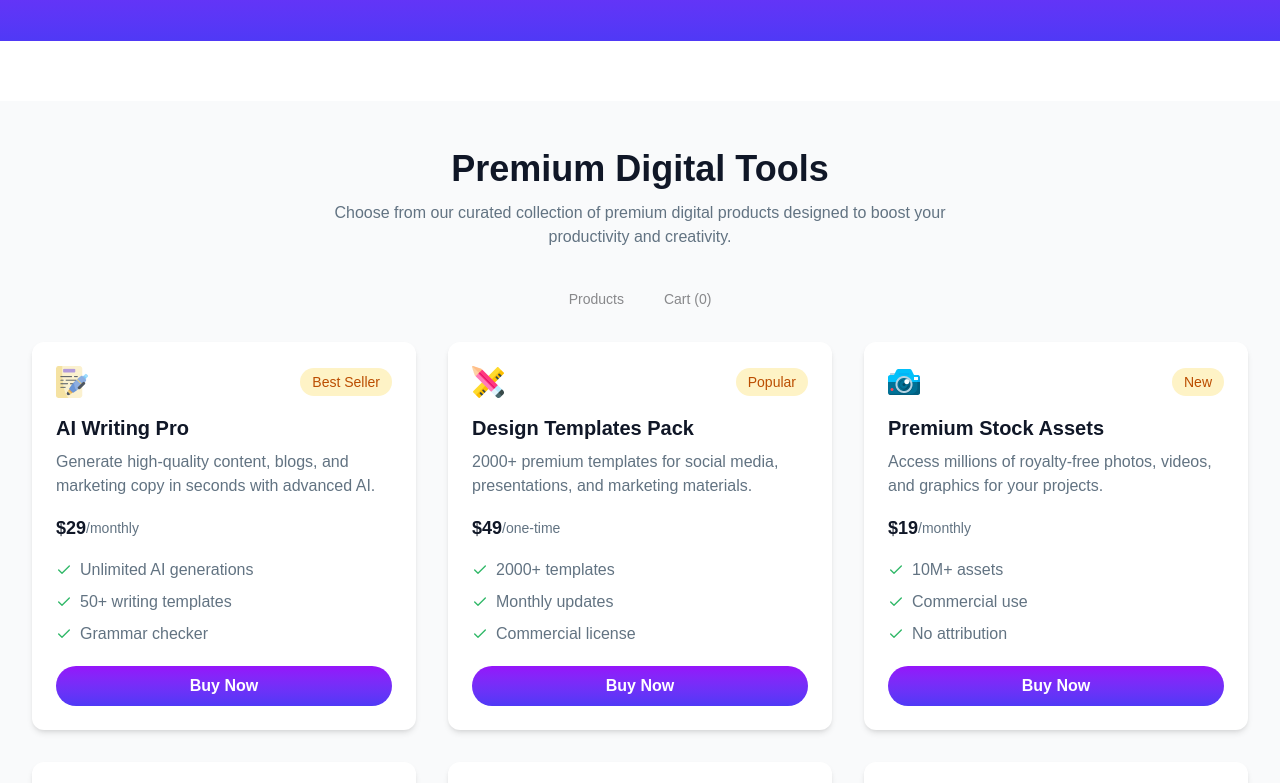
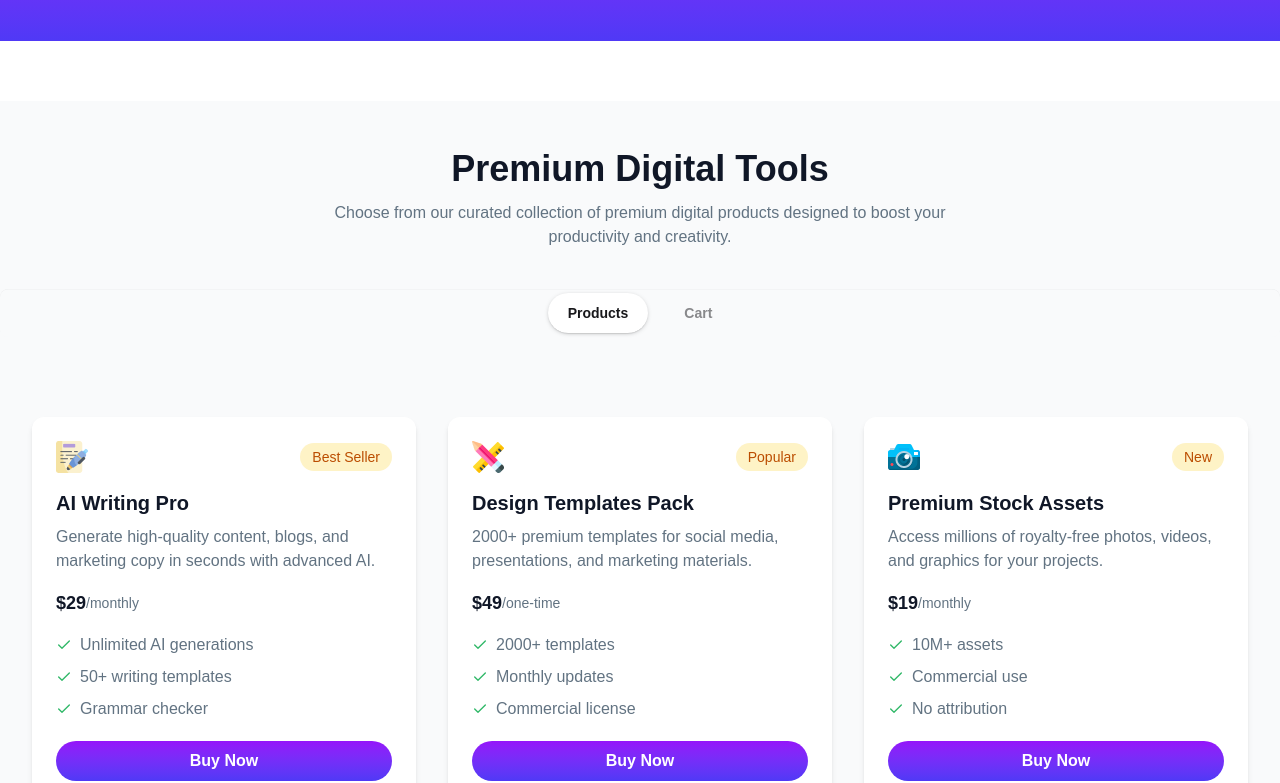
Before and after one commit to ashikur-rahman-jim/Assignment-06, a React (Vite) app: page / in a window 1280 px wide. Shown: the part 952-1735 px from the top of the page. Built offline with nearby package versions, Linux system fonts and the light colour scheme.

Commit message:
Subscribed functionality has been added. When a user subscribes the item will be added to the cart

```diff
--- a/src/App.jsx
+++ b/src/App.jsx
@@ -1,14 +1,15 @@
-import { Suspense } from 'react'
+import { Suspense, useState } from 'react'
 import './App.css'
 import Banner from './components/Banner'
 import NavBar from './components/NavBar'
 import Products from './components/Products'
 import Stats from './components/Stats'
-import { Heading3 } from 'lucide-react'
 import Steps from './components/Steps'
 import Pricing from './components/Pricing'
 import FreeTrial from './components/FreeTrial'
 import Footer from './components/Footer'
+import Tabs from './components/Tabs'
+import Cart from './components/Cart'
 
 const getProducts = async () => {
   const res = await fetch("/products.json")
@@ -25,15 +26,21 @@ const getPrice = async () => {
   return res.json();
 }
 
+const productsPromise = getProducts();
+
+const stepsPromise = getSteps();
+
+const pricePromise = getPrice();
+
 
 
 function App() {
 
-  const productsPromise = getProducts();
+  const [activeTab, setActiveTab] = useState("products");
 
-  const stepsPromise = getSteps();
+  const [carts, setCarts] = useState([])
+  // console.log(carts);
 
-  const pricePromise = getPrice();
 
   return (
     <>
@@ -43,9 +50,13 @@ function App() {
 
       <Stats></Stats>
 
-      <Suspense fallback={<h3>Loading...</h3>}>
-        <Products productsPromise={productsPromise}></Products>
-      </Suspense>
+      <Tabs setActiveTab={setActiveTab}></Tabs>
+
+      {activeTab === "products" ? <Suspense fallback={<h3>Loading...</h3>}>
+        <Products productsPromise={productsPromise} carts={carts} setCarts={setCarts}></Products>
+      </Suspense> : null}
+
+      {activeTab === "cart" ? <Cart carts={carts}></Cart> : null}
 
       <Suspense fallback={<h3>Loading...</h3>}>
         <Steps stepsPromise={stepsPromise}></Steps>
@@ -58,6 +69,7 @@ function App() {
       <FreeTrial></FreeTrial>
 
       <Footer></Footer>
+
     </>
   )
 }
--- /dev/null
+++ b/src/components/Cart.jsx
@@ -0,0 +1,48 @@
+import React from 'react';
+
+const Cart = ({ carts }) => {
+    console.log(carts)
+    return (
+        <section className="bg-gray-50 py-12">
+            <div className="container mx-auto px-4 max-w-2xl bg-white rounded-xl shadow-md p-6">
+                {/* Header */}
+                <h2 className="text-2xl md:text-3xl font-bold text-[#101727] mb-6">Your Cart</h2>
+
+                {/* Cart Items */}
+                <div className="space-y-4">
+                    {carts.map(cart => (
+                        <div key={cart.id} className="flex justify-between items-center bg-[#F9FAFC] p-4">
+                            {/* Item Info */}
+                            <div className="flex items-center gap-4">
+                                <img src={cart.icon} alt="" className="" />
+                                <div>
+                                    <h3 className="text-lg font-semibold text-[#101727]">{cart.name}</h3>
+                                    <p className="text-sm text-[#627382]">${cart.price}</p>
+                                </div>
+                            </div>
+
+                            {/* Remove */}
+                            <button className="text-sm text-red-500 hover:cursor-pointer">Remove</button>
+                        </div>
+                    ))}
+                </div>
+
+                {/* Total */}
+                <div className="flex justify-between items-center mt-6">
+                    <p className="text-[#627382]">Total</p>
+                    <p className="text-lg font-bold text-[#101727]">$</p>
+                </div>
+
+                {/* Checkout Button */}
+                <div className="mt-6">
+                    <button className="w-full py-3 px-4 bg-linear-to-t from-[#4F39F6] to-[#9514FA] text-white font-semibold rounded-full cursor-pointer hover:opacity-90 transition">
+                        Proceed To Checkout
+                    </button>
+                </div>
+
+            </div>
+        </section>
+    );
+};
+
+export default Cart;
--- a/src/components/FreeTrial.jsx
+++ b/src/components/FreeTrial.jsx
@@ -12,9 +12,9 @@ const FreeTrial = () => {
 
                 {/* Buttons */}
                 <div className='flex gap-4 flex-wrap justify-center'>
-                    <button className='bg-white font-semibold text-[#9514FA] px-5 py-2 rounded-full hover:cursor-pointer'>Explore Products</button>
+                    <button type='button' className='bg-white font-semibold text-[#9514FA] px-5 py-2 rounded-full hover:cursor-pointer'>Explore Products</button>
 
-                    <button className='font-semibold text-white border border-white px-5 py-2 rounded-full hover:cursor-pointer bg-transparent'>View Pricing</button>
+                    <button type='button' className='font-semibold text-white border border-white px-5 py-2 rounded-full hover:cursor-pointer bg-transparent'>View Pricing</button>
                 </div>
 
                 {/* Message */}
--- a/src/components/Pricing.jsx
+++ b/src/components/Pricing.jsx
@@ -4,7 +4,7 @@ import { Check } from 'lucide-react';
 const Pricing = ({ pricePromise }) => {
 
     const pricing = use(pricePromise);
-    console.log(pricing);
+    // console.log(pricing);
 
     return (
         <section className="py-12 mt-15 bg-gray-50">
--- a/src/components/Products.jsx
+++ b/src/components/Products.jsx
@@ -1,7 +1,7 @@
 import React, { use } from 'react';
 import ProductsCard from './ProductsCard';
 
-const Products = ({ productsPromise }) => {
+const Products = ({ productsPromise, carts, setCarts }) => {
 
     const products = use(productsPromise);
     // console.log(products);
@@ -9,27 +9,13 @@ const Products = ({ productsPromise }) => {
 
 
     return (
-        <section className="py-12 mt-15 bg-gray-50">
-
-            {/* Header */}
-            <div className="text-center mb-10">
-                <h2 className="text-3xl md:text-4xl font-bold text-[#101727]">Premium Digital Tools</h2>
-                <p className="mt-3 text-[#627382] max-w-2xl mx-auto">
-                    Choose from our curated collection of premium digital products designed to boost your productivity and creativity.
-                </p>
-            </div>
-
-            {/* Tabs */}
-            <div className="flex justify-center gap-4 mb-8">
-                <input type="radio" name="my_tabs_2" className="tab tab-bordered" aria-label="Products" />
-                <input type="radio" name="my_tabs_2" className="tab tab-bordered" aria-label="Cart (0)" />
-            </div>
+        <section className="pb-12  bg-gray-50">
 
             {/* Products */}
             <div className="grid grid-cols-1 md:grid-cols-2 lg:grid-cols-3 gap-8 px-4 md:px-8">
                 {
                     products.map(product => <div key={product.id}>
-                        <ProductsCard product={product}></ProductsCard>
+                        <ProductsCard product={product} carts={carts} setCarts={setCarts}></ProductsCard>
                     </div>)
                 }
             </div>
--- a/src/components/ProductsCard.jsx
+++ b/src/components/ProductsCard.jsx
@@ -1,12 +1,15 @@
 import React, { useState } from 'react';
 import { Check } from 'lucide-react';
 
-const ProductsCard = ({product}) => {
+const ProductsCard = ({ product, carts, setCarts }) => {
 
     const [isSubscribed, setIsSubscribed] = useState(false);
 
     const handelSubscription = () => {
+        if (!isSubscribed) {
         setIsSubscribed(true);
+        setCarts([...carts, product]);
+    }
     }
 
     return (
@@ -40,7 +43,7 @@ const ProductsCard = ({product}) => {
 
             {/* Button */}
             <div className='mt-5'>
-                                <button onClick={handelSubscription} className="w-full py-2 px-4 bg-linear-to-t from-[#4F39F6] to-[#9514FA] text-white font-semibold rounded-full hover:opacity-90 transition">{isSubscribed ? "Subscribed" : "Buy Now"}</button>
+                <button type="button" onClick={handelSubscription} className="w-full py-2 px-4 bg-linear-to-t from-[#4F39F6] to-[#9514FA] text-white font-semibold rounded-full  cursor-pointer hover:opacity-90 transition">{isSubscribed ? "Subscribed" : "Buy Now"}</button>
             </div>
         </div>
     );
--- /dev/null
+++ b/src/components/Tabs.jsx
@@ -0,0 +1,26 @@
+import React from 'react';
+
+const Tabs = ({ setActiveTab }) => {
+
+
+    return (
+        <div className='py-12 mt-15 bg-gray-50'>
+
+            {/* Header */}
+            <div className="text-center mb-10">
+                <h2 className="text-3xl md:text-4xl font-bold text-[#101727]">Premium Digital Tools</h2>
+                <p className="mt-3 text-[#627382] max-w-2xl mx-auto">
+                    Choose from our curated collection of premium digital products designed to boost your productivity and creativity.
+                </p>
+            </div>
+            {/* name of each tab group should be unique */}
+            <div className="tabs tabs-box justify-center gap-4 mb-8 bg-gray-50">
+                <input onClick={() => setActiveTab("products")} type="radio" name="my_tabs_1" className="tab font-semibold px-5 py-2 rounded-full hover:cursor-pointer" aria-label="Products" defaultChecked />
+
+                <input onClick={() => setActiveTab("cart")} type="radio" name="my_tabs_1" className="tab font-semibold px-5 py-2 rounded-full hover:cursor-pointer" aria-label="Cart"  />
+            </div>
+        </div>
+    );
+};
+
+export default Tabs;
```
Lines whose indentation alone changed are shown as unchanged.
